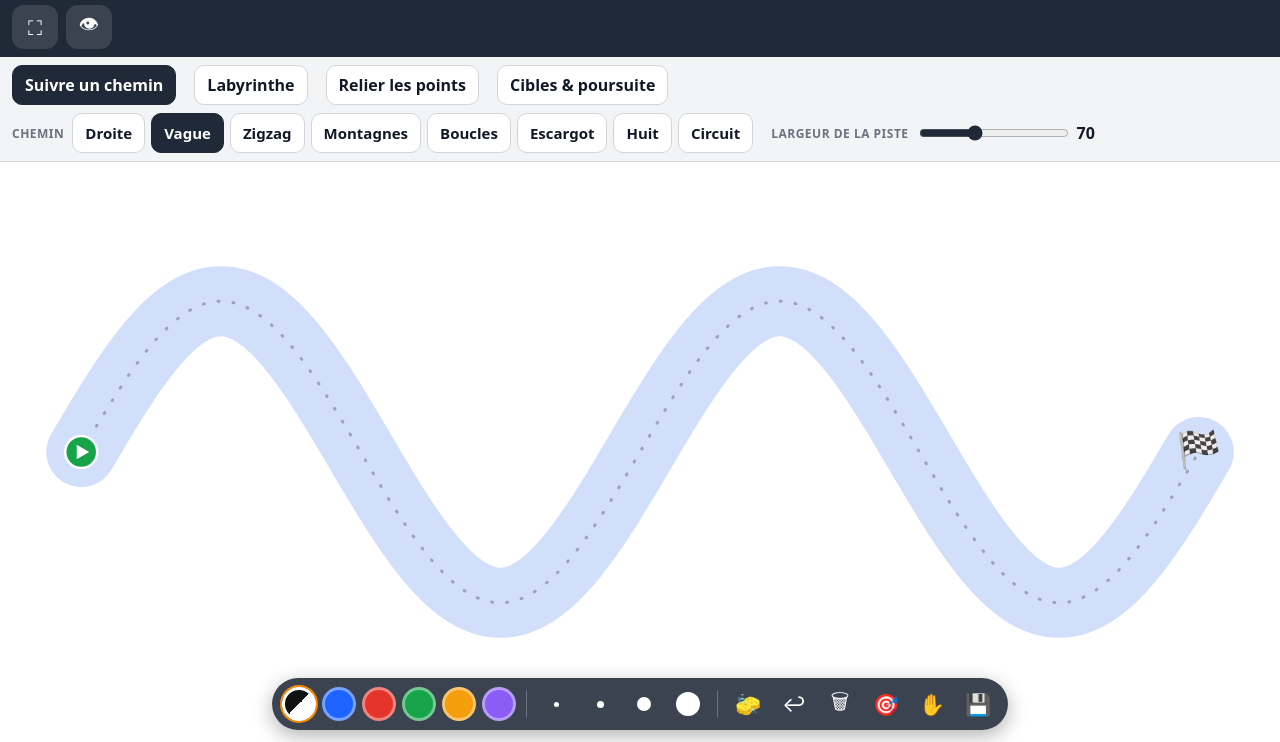
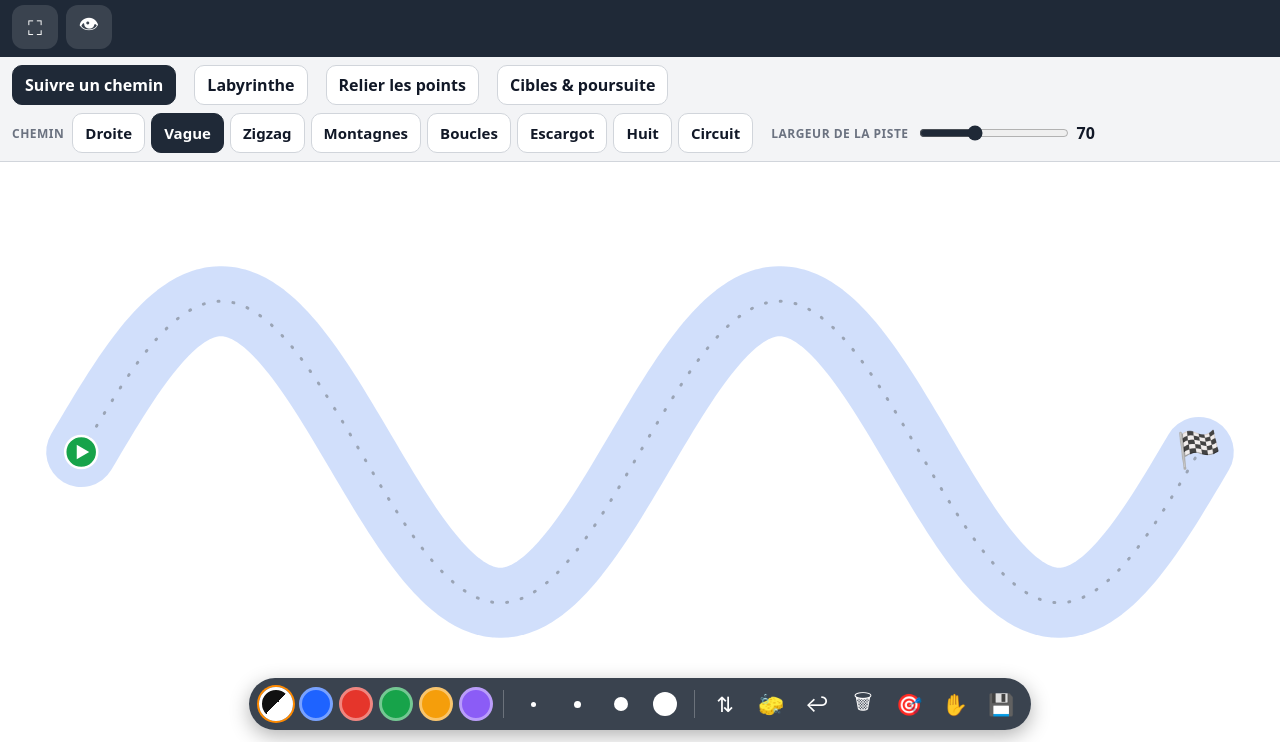
Before and after one commit to Paulpsychomot/appgraphisme, a plain HTML site: page index.html in a window 1280 px wide. Shown: the part 58-800 px from the top of the page. Drawn offline with Linux system fonts and the light colour scheme.

Commit message:
Feuille défilable : espace sous le contenu, bouton ⇅ et défilement à deux doigts
Co-Authored-By: Claude Sonnet 5.5 <noreply@anthropic.com>

```diff
--- a/index.html
+++ b/index.html
@@ -48,6 +48,9 @@ nav input[type=text]{border:1.5px solid #d1d5db;border-radius:10px;padding:8px 1
 
 /* ---- scène ---- */
 #stage{position:relative;flex:1;min-height:0;background:var(--bg);overflow:hidden;touch-action:none}
+#scroller{position:absolute;inset:0;overflow-y:auto;overflow-x:hidden;scrollbar-width:none;overscroll-behavior:contain}
+#scroller::-webkit-scrollbar{display:none}
+#sheet{position:relative;width:100%;height:100%}
 canvas{position:absolute;left:0;top:0;touch-action:none}
 #layer{position:absolute;inset:0;pointer-events:none;touch-action:none}
 #tools{position:absolute;left:50%;bottom:max(12px,env(safe-area-inset-bottom));transform:translateX(-50%);z-index:20;display:flex;gap:6px;align-items:center;
@@ -106,9 +109,11 @@ body.min #restore{display:block}
   <div class="row" id="params"></div>
 </nav>
 <main id="stage">
-  <canvas id="bg"></canvas>
-  <canvas id="ink"></canvas>
-  <div id="layer"></div>
+  <div id="scroller"><div id="sheet">
+    <canvas id="bg"></canvas>
+    <canvas id="ink"></canvas>
+    <div id="layer"></div>
+  </div></div>
   <div id="tools"></div>
 </main>
 <button id="restore" title="Afficher les menus">👁</button>
@@ -177,14 +182,15 @@ const T=()=>THEMES[cfg.theme]||THEMES.blanc;
    ========================================================= */
 const stage=$('#stage'),bg=$('#bg'),ink=$('#ink'),layer=$('#layer'),toolsEl=$('#tools');
 const bgx=bg.getContext('2d'),inkx=ink.getContext('2d');
-let W=0,H=0,DPR=1;
+let W=0,H=0,SH=0,DPR=1,EXTRA=0;const EXTRA_PX=130,sc=$('#scroller'),sheet=$('#sheet');
 let strokes=[],lastCleared=null,erase=false,penSeen=false,cur=null,curId=null,drawing=false,guide=null;
 const COLORS=['auto','#1e63ff','#e5352b','#17a34a','#f59e0b','#8b5cf6'];
 const penColor=()=>cfg.color==='auto'?T().fg:cfg.color;
 
 function fit(){
-  const r=stage.getBoundingClientRect();W=Math.round(r.width);H=Math.round(r.height);DPR=Math.min(window.devicePixelRatio||1,2.5);
-  for(const c of [bg,ink]){c.width=Math.max(1,W*DPR);c.height=Math.max(1,H*DPR);c.style.width=W+'px';c.style.height=H+'px'}
+  const r=stage.getBoundingClientRect();W=Math.round(r.width);H=Math.round(r.height);SH=H+EXTRA;DPR=Math.min(window.devicePixelRatio||1,2.5);
+  sheet.style.height=SH+'px';
+  for(const c of [bg,ink]){c.width=Math.max(1,W*DPR);c.height=Math.max(1,SH*DPR);c.style.width=W+'px';c.style.height=SH+'px'}
   bgx.setTransform(DPR,0,0,DPR,0,0);inkx.setTransform(DPR,0,0,DPR,0,0);
 }
 function styleFor(c,s){c.lineCap='round';c.lineJoin='round';c.lineWidth=s.w;
@@ -195,7 +201,7 @@ function drawStroke(s){const p=s.pts;styleFor(inkx,s);
   inkx.beginPath();inkx.moveTo(p[0].x,p[0].y);
   for(let i=1;i<p.length-1;i++){const mx=(p[i].x+p[i+1].x)/2,my=(p[i].y+p[i+1].y)/2;inkx.quadraticCurveTo(p[i].x,p[i].y,mx,my)}
   inkx.lineTo(p[p.length-1].x,p[p.length-1].y);inkx.stroke()}
-function redrawInk(){inkx.save();inkx.setTransform(DPR,0,0,DPR,0,0);inkx.globalCompositeOperation='source-over';inkx.clearRect(0,0,W,H);strokes.forEach(drawStroke);inkx.restore()}
+function redrawInk(){inkx.save();inkx.setTransform(DPR,0,0,DPR,0,0);inkx.globalCompositeOperation='source-over';inkx.clearRect(0,0,W,SH);strokes.forEach(drawStroke);inkx.restore()}
 function clearInk(){if(strokes.length){lastCleared=strokes;strokes=[];redrawInk()}}
 function undo(){if(strokes.length){strokes.pop();redrawInk()}else if(lastCleared){strokes=lastCleared;lastCleared=null;redrawInk()}}
 
@@ -219,6 +225,15 @@ ink.addEventListener('pointerup',endStroke);ink.addEventListener('pointercancel'
 ink.addEventListener('contextmenu',e=>e.preventDefault());
 document.addEventListener('gesturestart',e=>e.preventDefault());
 document.addEventListener('contextmenu',e=>{if(e.target.tagName!=='INPUT')e.preventDefault()});
+
+/* ---- défilement à deux doigts ---- */
+let pan=null;
+sc.addEventListener('touchstart',e=>{if(e.touches.length===2){
+  pan={y:(e.touches[0].clientY+e.touches[1].clientY)/2,top:sc.scrollTop};
+  if(cur){strokes.pop();redrawInk();cur=null;curId=null}}},{passive:true});
+sc.addEventListener('touchmove',e=>{if(pan&&e.touches.length>=2){e.preventDefault();
+  sc.scrollTop=pan.top-((e.touches[0].clientY+e.touches[1].clientY)/2-pan.y)}},{passive:false});
+sc.addEventListener('touchend',e=>{if(e.touches.length<2)pan=null});
 
 /* ---- score de précision ---- */
 function resample(poly,step,out){
@@ -253,6 +268,7 @@ const tb={};
     b.onclick=()=>{cfg.thick=w;erase=false;save();refreshTools()};toolsEl.append(b)});
   toolsEl.append(el('div',{class:'sep'}));
   const add=(id,txt,title,fn)=>{const b=el('button',{class:'tb',title},txt);b.onclick=fn;tb[id]=b;toolsEl.append(b)};
+  add('scroll','⇅','Faire défiler la feuille (haut / bas)',()=>{const max=sc.scrollHeight-sc.clientHeight;sc.scrollTo({top:sc.scrollTop>max/2?0:max,behavior:'smooth'})});
   add('erase','🧽','Gomme',()=>{erase=!erase;refreshTools()});
   add('undo','↩︎','Annuler',undo);
   add('clear','🗑','Tout effacer',clearInk);
@@ -263,7 +279,7 @@ const tb={};
 function refreshTools(){
   toolsEl.querySelectorAll('.col').forEach(b=>b.classList.toggle('on',!erase&&b.dataset.c===cfg.color));
   toolsEl.querySelectorAll('.th').forEach(b=>b.classList.toggle('on',!erase&&+b.dataset.w===cfg.thick));
-  tb.erase.classList.toggle('on',erase);tb.palm.classList.toggle('on',cfg.palm);tb.score.hidden=!guide;
+  tb.erase.classList.toggle('on',erase);tb.palm.classList.toggle('on',cfg.palm);tb.score.hidden=!guide;tb.scroll.hidden=!EXTRA;
 }
 function saveImg(){
   const c=document.createElement('canvas');c.width=bg.width;c.height=bg.height;const x=c.getContext('2d');
@@ -611,7 +627,9 @@ const curAct=()=>{const l=ACTS[cfg.mode];return l.find(a=>a.id===cfg.acts[cfg.mo
 let cleaners=[];const onClean=f=>cleaners.push(f);
 function build(keep){
   cleaners.forEach(f=>{try{f()}catch(e){}});cleaners=[];
-  layer.innerHTML='';layer.style.pointerEvents='none';bgx.setTransform(DPR,0,0,DPR,0,0);bgx.clearRect(0,0,W,H);guide=null;
+  const ex=curAct().draw?EXTRA_PX:0;if(ex!==EXTRA){EXTRA=ex;fit()}
+  if(!keep)sc.scrollTop=0;
+  layer.innerHTML='';layer.style.pointerEvents='none';bgx.setTransform(DPR,0,0,DPR,0,0);bgx.clearRect(0,0,W,SH);guide=null;
   const th=T(),rs=document.documentElement.style;
   rs.setProperty('--bg',th.bg);rs.setProperty('--fg',th.fg);rs.setProperty('--soft',th.soft);rs.setProperty('--guide',th.guide);rs.setProperty('--hudbg',th.hud);
   const a=curAct();drawing=!!a.draw;ink.style.pointerEvents=drawing?'auto':'none';toolsEl.hidden=!drawing;
```
